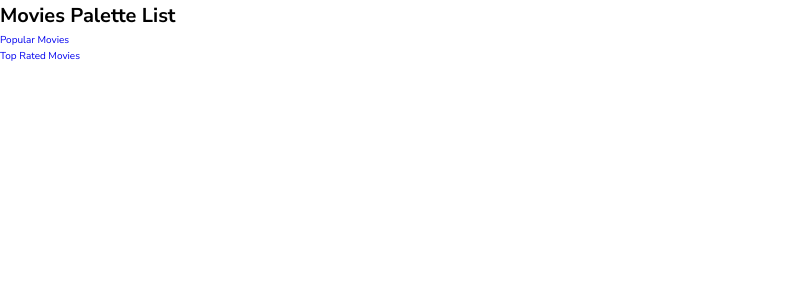
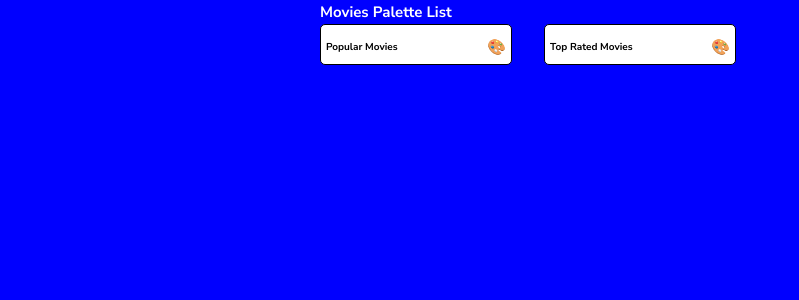
Before and after one commit to HadySalhab/Movie-React-App, a React (Create React App) app: page / in a window 1280 px wide. Shown: the top 300 px of the page, without its empty margins (0-799 px from the left). Built offline with nearby package versions, Linux system fonts and the light colour scheme.

Commit message:
Start Styling PaletteList and MiniPalette

```diff
--- a/package.json
+++ b/package.json
@@ -5,6 +5,7 @@
   "dependencies": {
     "@material-ui/core": "^4.10.0",
     "@material-ui/icons": "^4.9.1",
+    "@material-ui/styles": "^4.10.0",
     "@testing-library/jest-dom": "^4.2.4",
     "@testing-library/react": "^9.5.0",
     "@testing-library/user-event": "^7.2.1",
--- /dev/null
+++ b/src/components/MiniPalette.js
@@ -0,0 +1,47 @@
+import React from "react";
+import { withStyles } from "@material-ui/styles";
+const styles = {
+	root: {
+		backgroundColor: "white",
+		borderRadius: "5px",
+		border: "1px solid black",
+		padding: "0.5rem",
+		position: "relative",
+		overflow: "hidden",
+		"&:hover": {
+			cursor: "pointer",
+		},
+	},
+	title: {
+		display: "flex",
+		justifyContent: "space-between",
+		alignItems: "center",
+		margin: "0",
+		color: "black",
+		paddingTop: ".5rem",
+		fontSize: "1rem",
+		position: "relative",
+	},
+	movies: {
+		backgroundColor: "grey",
+	},
+	emoji: {
+		marginLeft: "0.5rem",
+		fontSize: "1.5rem",
+	},
+};
+
+function MiniPalette(props) {
+	const { classes, paletteName, emoji } = props;
+	return (
+		<div className={classes.root}>
+			<div className={classes.movies}></div>
+			<h5 className={classes.title}>
+				{paletteName}
+				<span className={classes.emoji}>{emoji}</span>
+			</h5>
+		</div>
+	);
+}
+
+export default withStyles(styles)(MiniPalette);
--- a/src/components/PaletteList.js
+++ b/src/components/PaletteList.js
@@ -1,18 +1,58 @@
 import React, { Component } from "react";
 import { Link } from "react-router-dom";
+import { withStyles } from "@material-ui/styles";
+import MiniPalette from "./MiniPalette";
 
-export default class PaletteList extends Component {
+const styles = {
+	root: {
+		display: "flex",
+		justifyContent: "center",
+		backgroundColor: "blue",
+		minHeight: "100vh",
+		alignItems: "flex-start",
+	},
+	container: {
+		width: "50%",
+		display: "flex",
+		alignItems: "flex-start",
+		flexDirection: "column",
+		flexWrap: "wrap",
+	},
+	nav: {
+		display: "flex",
+		width: "100%",
+		justifyContent: "space-between",
+		color: "white",
+		"& h1": {
+			textAlign: "center",
+		},
+	},
+	palettes: {
+		display: "grid",
+		gridTemplateColumns: "repeat(3,30%)",
+		gridGap: "5%",
+		width: "100%",
+	},
+};
+
+class PaletteList extends Component {
 	render() {
-		const paletteList = this.props.paletteList;
+		const { classes, paletteList } = this.props;
+
 		return (
-			<div>
-				<h1>Movies Palette List</h1>
-				{paletteList.map((palette) => (
-					<p>
-						<Link to={`/palette/${palette.id}`}>{palette.paletteName}</Link>
-					</p>
-				))}
+			<div className={classes.root}>
+				<div className={classes.container}>
+					<nav className={classes.nav}>
+						<h1>Movies Palette List</h1>
+					</nav>
+					<div className={classes.palettes}>
+						{paletteList.map((palette) => (
+							<MiniPalette {...palette} />
+						))}
+					</div>
+				</div>
 			</div>
 		);
 	}
 }
+export default withStyles(styles)(PaletteList);
--- a/src/style/Navbar.css
+++ b/src/style/Navbar.css
@@ -7,7 +7,7 @@
 	width: 100%;
 	opacity: 0.9;
 	margin-bottom: 1rem;
-	background-color: rgb(22, 34, 87);
+	background-color: #282c34;
 }
 .logo {
 	display: inline-block;
--- a/src/style/Palette.css
+++ b/src/style/Palette.css
@@ -20,7 +20,7 @@
 	font-weight: bold;
 	opacity: 0.9;
 	margin-top: 1rem;
-	background-color: rgb(22, 34, 87);
+	background-color: #282c34;
 	align-self: flex-end;
 	width: 100%;
 }
```
Also changed, not shown: 1 other file (tests, documents, lock files or other folders).
